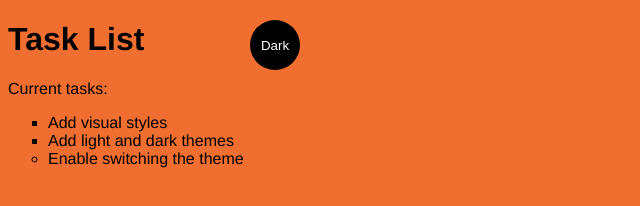
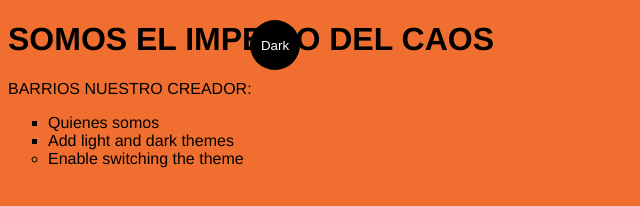
Before and after one commit to JLHMV19/RedMachine, a plain HTML site: page index.html in a window 1280 px wide. Shown: the whole page, without its empty margins (0-640 px from the left). Drawn offline with Linux system fonts and the light colour scheme.

Commit message:
actualizacion

```diff
--- a/index.html
+++ b/index.html
@@ -10,10 +10,10 @@
 
 <body>
     <body class="light-theme">
-    <h1>Task List</h1>
-    <p id="msg">Current tasks:</p>
+    <h1>SOMOS EL IMPERIO DEL CAOS</h1>
+    <p id="msg">BARRIOS NUESTRO CREADOR:</p>
     <ul>
-      <li class="list">Add visual styles</li>
+      <li class="list">Quienes somos</li>
       <li class="list">Add light and dark themes</li>
       <li>Enable switching the theme</li>
     </ul>
```
